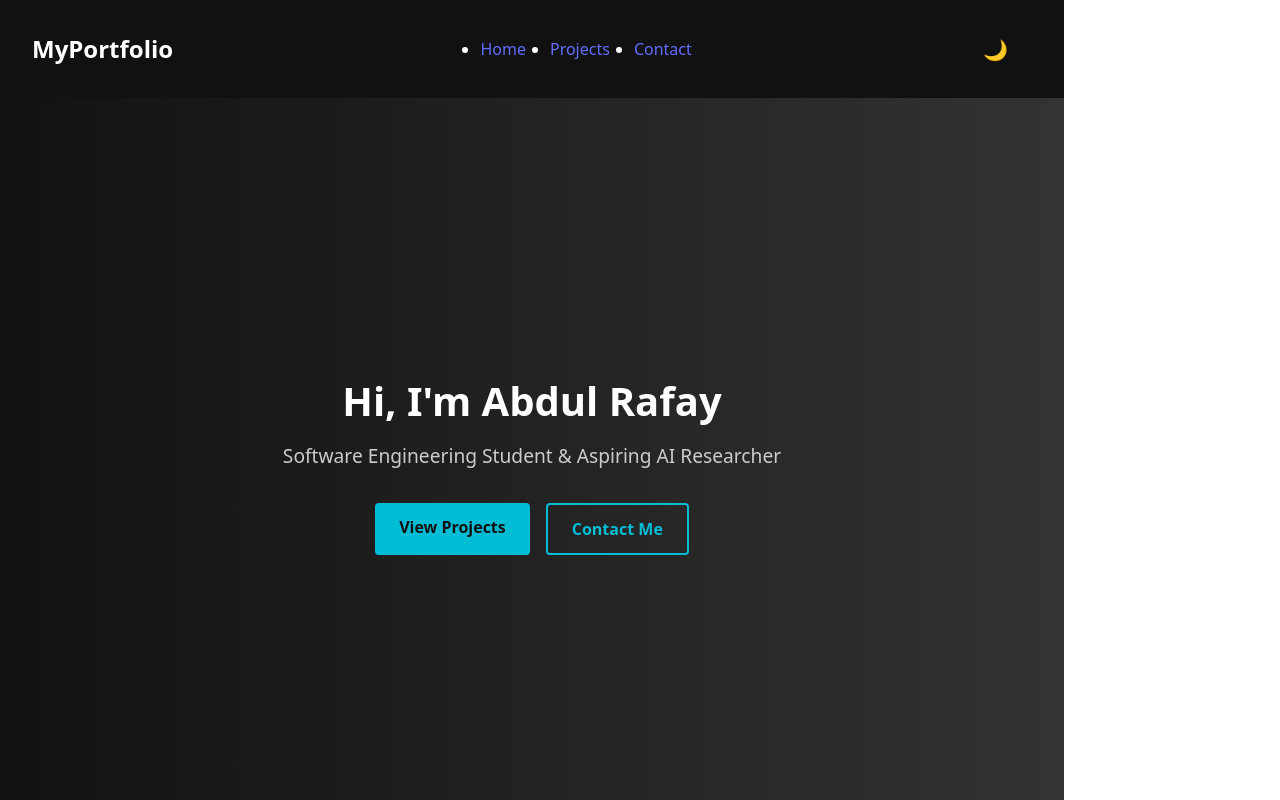
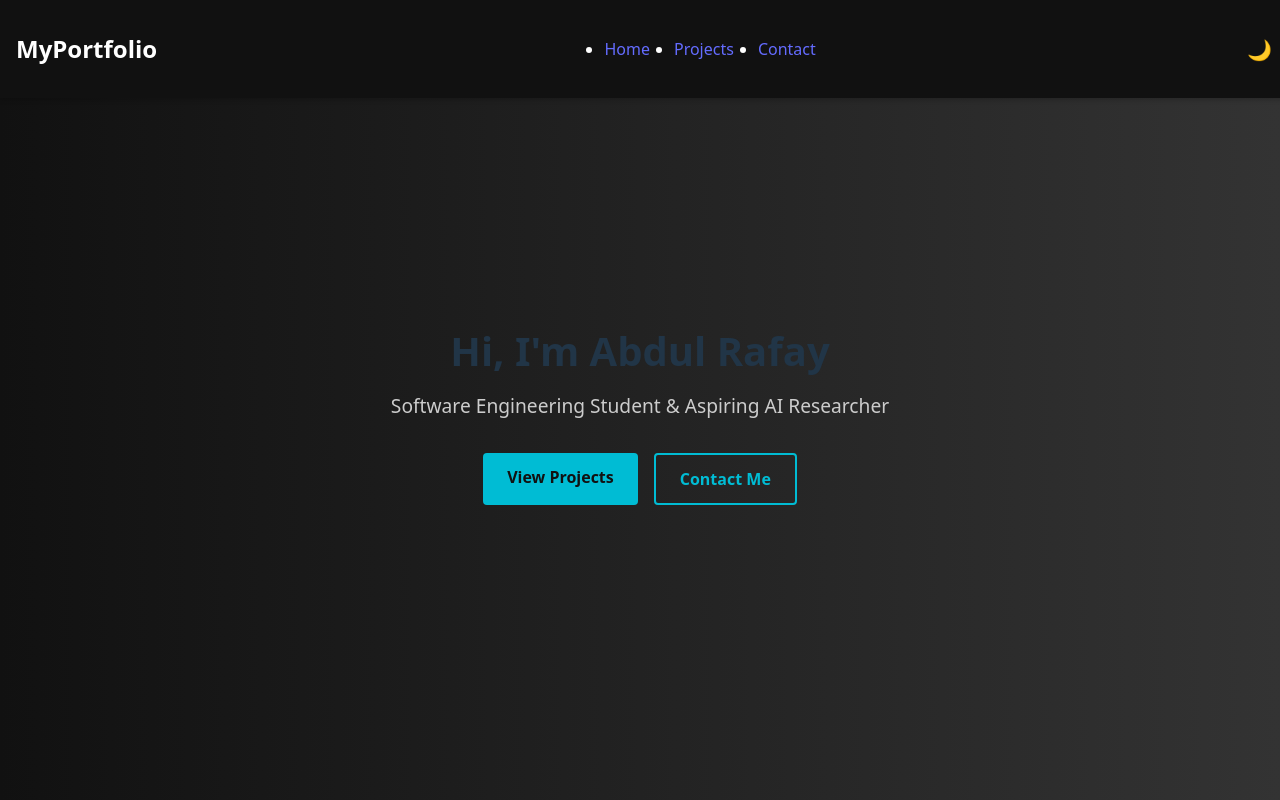
Before and after one commit to ARafay97/my-portfolio, a React (Vite) app: page / in a window 1280 px wide. Shown: the top 800 px of the page. Built offline with nearby package versions, Linux system fonts and the light colour scheme.

Commit message:
commit 2

```diff
--- a/src/App.jsx
+++ b/src/App.jsx
@@ -8,7 +8,9 @@ function App() {
   return (
     <>
       <Navbar />
-      <Hero />
+      <div style={{ flex: 1 }}>
+  <Hero />
+</div>
       <Projects />
       <Contact />
       <Footer />
--- a/src/components/Hero.jsx
+++ b/src/components/Hero.jsx
@@ -3,8 +3,11 @@ import styles from './Hero.module.css';
 
 function Hero() {
   return (
+
+
     <section className={styles.hero} id="home">
-      <div className={styles.container}>
+      <div style={{ width: '100%' }}>
+
         <motion.h1
           className={styles.heading}
           initial={{ opacity: 0, y: -30 }}
--- a/src/components/Hero.module.css
+++ b/src/components/Hero.module.css
@@ -1,13 +1,4 @@
-.hero {
-  display: flex;
-  align-items: center;
-  justify-content: center;
-  min-height: 80vh;
-  padding: 2rem;
-  background: linear-gradient(to right, #111, #333);
-  color: white;
-  text-align: center;
-}
+
 
 .container {
   max-width: 800px;
@@ -62,8 +53,22 @@
   color: #111;
 }
 
+.hero {
+  height: 100vh;
+  width: 100vw;
+  display: flex;
+  align-items: center;
+  justify-content: center;
+  background: linear-gradient(to right, #111, #333);
+  color: var(--text-color);
+  text-align: center;
+  margin: 0;
+  padding: 0;
+  overflow: hidden;
+}
 
-.card {
-  background: var(--card-bg);
-  color: var(--text-color);
+.container {
+  width: 100%;
+  max-width: none;
+  padding: 0 2rem;
 }
--- a/src/components/Navbar.module.css
+++ b/src/components/Navbar.module.css
@@ -1,10 +1,16 @@
 .nav {
+  position: fixed;
+  top: 0;
+  left: 0;
+  width: 100%;
+  z-index: 1000;
+  background-color: #111;
+  color: white;
   display: flex;
   justify-content: space-between;
   align-items: center;
-  padding: 1rem 2rem;
-  background-color: #111;
-  color: white;
+  padding: 1rem 1rem;
+  box-shadow: 0 2px 5px rgba(0, 0, 0, 0.2);
 }
 
 .logo {
--- a/src/styles/global.css
+++ b/src/styles/global.css
@@ -1,27 +1,8 @@
-/* src/styles/global.css */
-
+/* Global Styles */
 * {
   box-sizing: border-box;
 }
 
-body {
-  margin: 0;
-  padding: 0;
-  font-family: 'Segoe UI', Tahoma, Geneva, Verdana, sans-serif;
-  background-color: #f9f9f9;
-  color: #111;
-}
-
-a {
-  text-decoration: none;
-  color: inherit;
-}
-
-ul {
-  list-style: none;
-  padding: 0;
-  margin: 0;
-}
 
 html {
   scroll-behavior: smooth;
@@ -41,7 +22,27 @@ body.dark {
 }
 
 body {
+  font-family: 'Segoe UI', Tahoma, Geneva, Verdana, sans-serif;
   background-color: var(--bg-color);
   color: var(--text-color);
   transition: background 0.3s ease, color 0.3s ease;
 }
+
+a {
+  text-decoration: none;
+  color: inherit;
+}
+
+ul {
+  list-style: none;
+  padding: 0;
+  margin: 0;
+}
+
+html, body, #root {
+  height: 100%;
+  margin: 0;
+  padding: 0;
+  display: flex;
+  flex-direction: column;
+}
```
